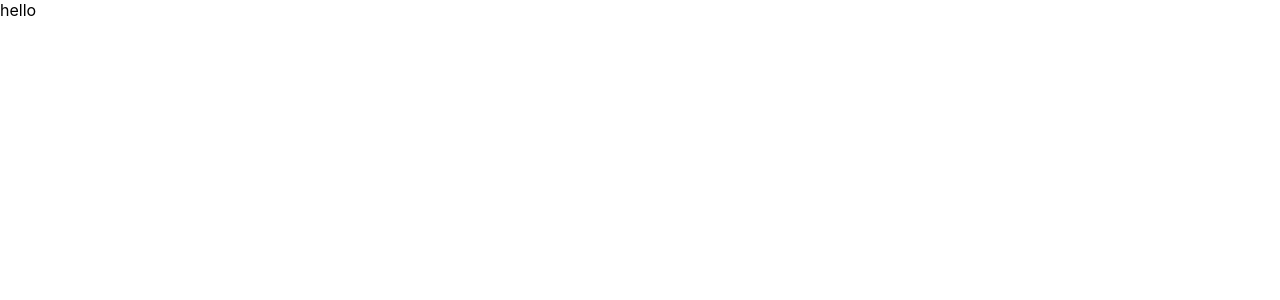
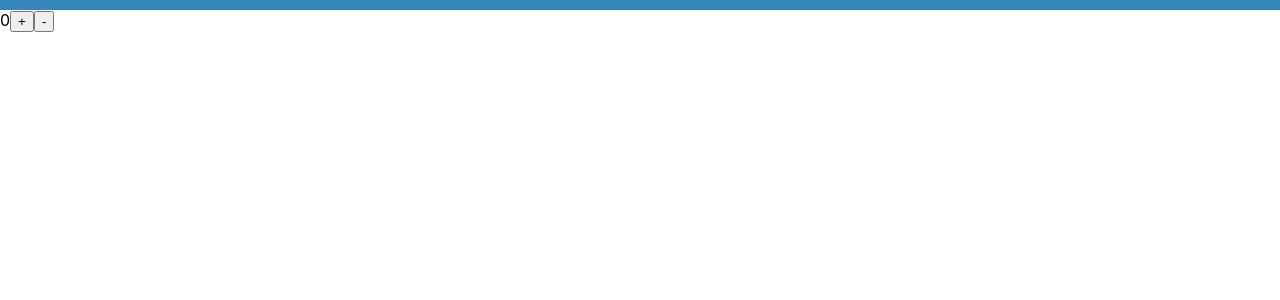
Before and after one commit to jjyoon7/paintApp, a React (Create React App) app in the folder paint-app/: page / in a window 1280 px wide. Shown: the top 300 px of the page. Built offline with nearby package versions, Linux system fonts and the light colour scheme.

Commit message:
test useEffect in Playground component

```diff
--- a/paint-app/src/Playground.js
+++ b/paint-app/src/Playground.js
@@ -1,9 +1,16 @@
-import React, { useState } from 'react'
+import React, { useState, useEffect } from 'react'
+import randomColor from 'randomcolor'
 
 export default function Playground() {
     const [count, setCount] = useState(0)
+
+    const [color, setColor] = useState(null)
+    useEffect(() => {
+        setColor(randomColor())
+    }, [count])
+
     return(
-        <div>
+        <div style={{ borderTop: `10px solid ${color}`}}>
             {count}
             <button onClick={() => setCount(currentCount => currentCount + 1)}>+</button>
             <button onClick={() => setCount(currentCount => currentCount - 1)}>-</button>
--- a/paint-app/src/components/Paint.js
+++ b/paint-app/src/components/Paint.js
@@ -1,5 +1,4 @@
 import React from 'react'
-import randomColor from 'randomcolor'
 
 export default function Paint() {
     return(
--- a/paint-app/src/index.js
+++ b/paint-app/src/index.js
@@ -6,8 +6,8 @@ import * as serviceWorker from './serviceWorker';
 
 import Playground from './Playground'
 
-// ReactDOM.render(<Playground />, document.getElementById('root'));
-ReactDOM.render(<App />, document.getElementById('root'));
+ReactDOM.render(<Playground />, document.getElementById('root'));
+// ReactDOM.render(<App />, document.getElementById('root'));
 
 // If you want your app to work offline and load faster, you can change
 // unregister() to register() below. Note this comes with some pitfalls.
```
